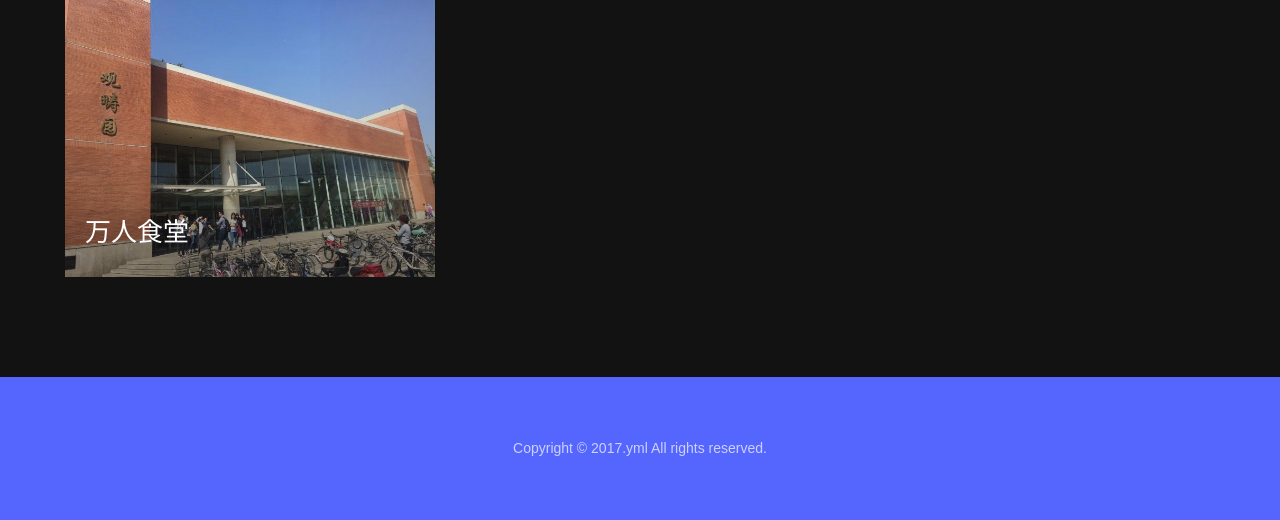
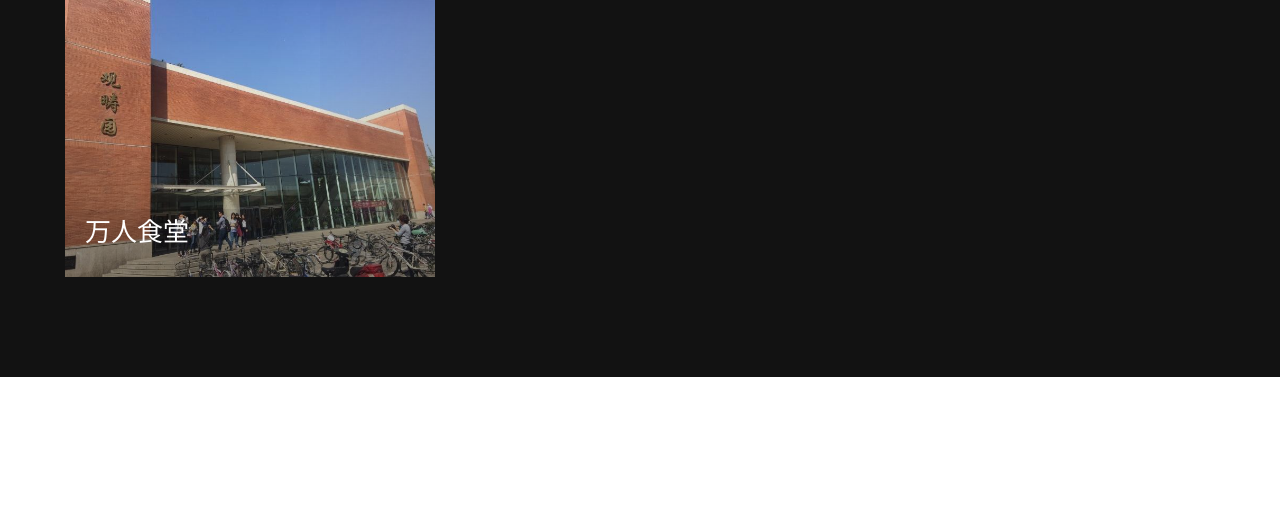
Before and after one commit to ymlwww/soatest, a Django app: page /list/ in a window 1280 px wide. Shown: the part 1823-2343 px from the top of the page. Run offline with Django 3.2, Linux system fonts and the light colour scheme; some libraries are stand-ins or nearby versions.

Commit message:
afsdffff

```diff
--- a/yml/static/css/style.css
+++ b/yml/static/css/style.css
@@ -717,7 +717,7 @@ figure {
   float: left;
   width: 100%;
   clear: both;
-  background: #56f;
+  background: #fff;
   padding: 60px 0 40px;
 }
 #footer p {
```
